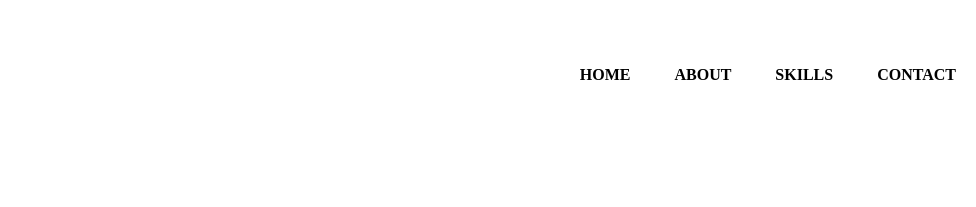
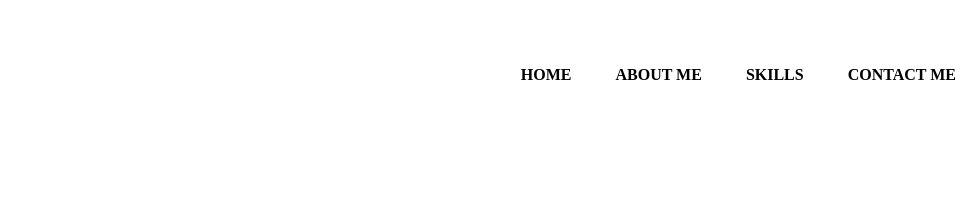
Before and after one commit to Abelthomas09/Portfolio, a plain HTML site: page index.html in a window 1280 px wide. Shown: the top 207 px of the page, 304-1280 px from the left. Drawn offline with nearby package versions, Linux system fonts and the light colour scheme.

Commit message:
portfolio v2

```diff
--- a/index.html
+++ b/index.html
@@ -24,9 +24,9 @@
             <!-- links -->
             <ul>
                 <li class="listItems"><a class="links" href="#home">HOME</a></li>
-                <li class="listItems"><a class="links" href="#about">ABOUT</a></li>
+                <li class="listItems"><a class="links" href="#about">ABOUT ME</a></li>
                 <li class="listItems"><a class="links" href="#skill">SKILLS</a></li>
-                <li class="listItems"><a class="links" href="#contact">CONTACT</a></li>
+                <li class="listItems"><a class="links" href="#contact">CONTACT ME</a></li>
             </ul>
             <!-- pseudo class: used to define a spcl state of an element syntax= selector:pseudo class-->
         </nav>
```
